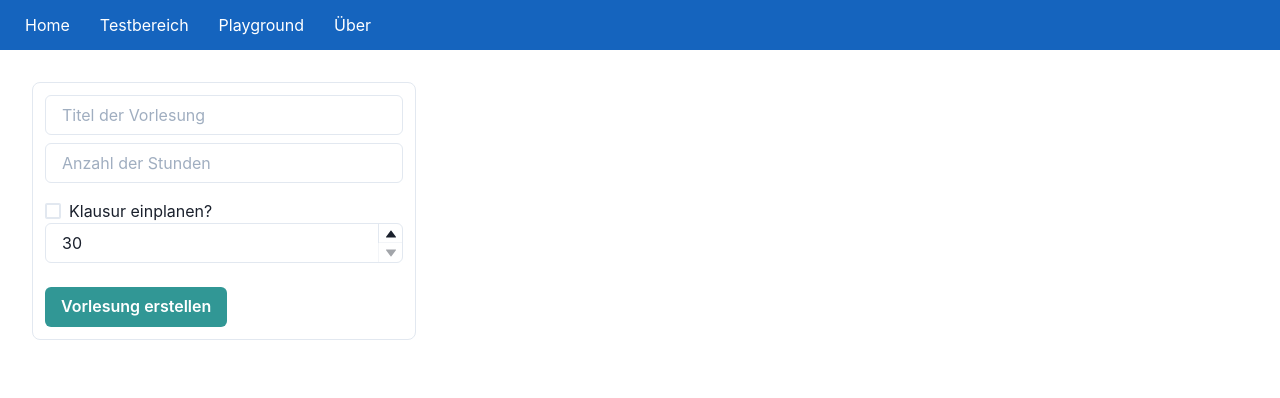
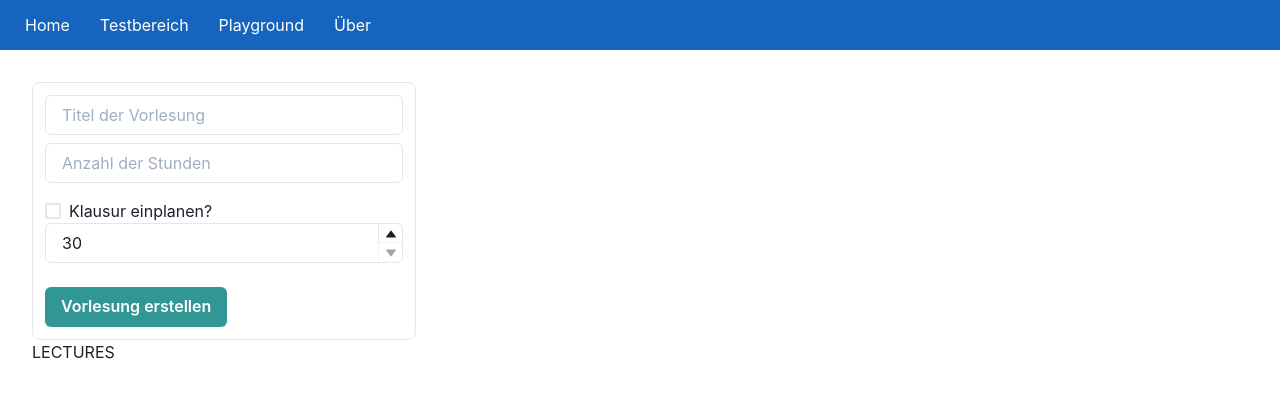
Before and after one commit to behrends/dhbw-lecture-plan, a Next.js app: page /testing in a window 1280 px wide. Shown: the top 398 px of the page. Built offline with nearby package versions, Linux system fonts and the light colour scheme.

Commit message:
Vorlesungsliste als simple Komponente

```diff
--- /dev/null
+++ b/components/Lectures.jsx
@@ -0,0 +1,3 @@
+export default function Lectures() {
+  return <h1>LECTURES</h1>;
+}
--- a/pages/testing.js
+++ b/pages/testing.js
@@ -1,5 +1,11 @@
 import AddLecture from '../components/AddLecture';
+import Lectures from '../components/Lectures';
 
 export default function Testing() {
-  return <AddLecture />;
+  return (
+    <>
+      <AddLecture />
+      <Lectures />
+    </>
+  );
 }
```
